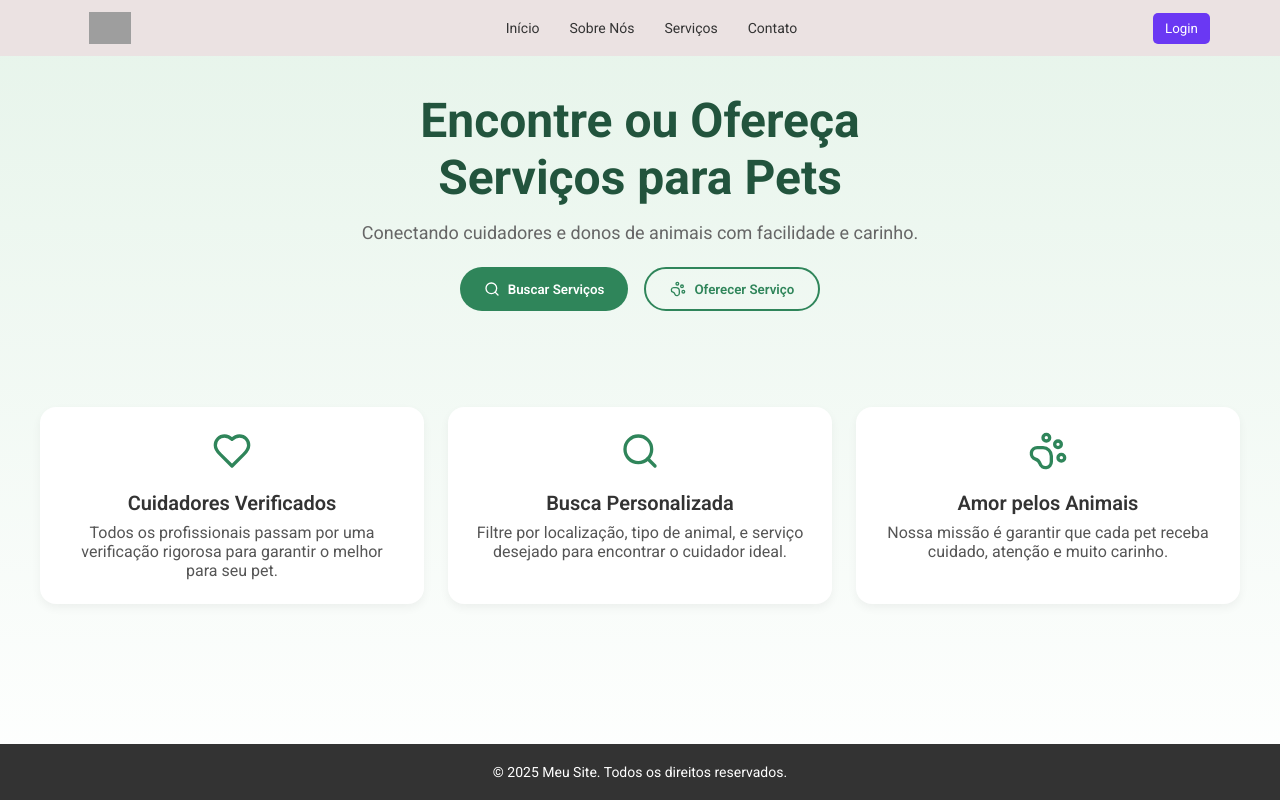
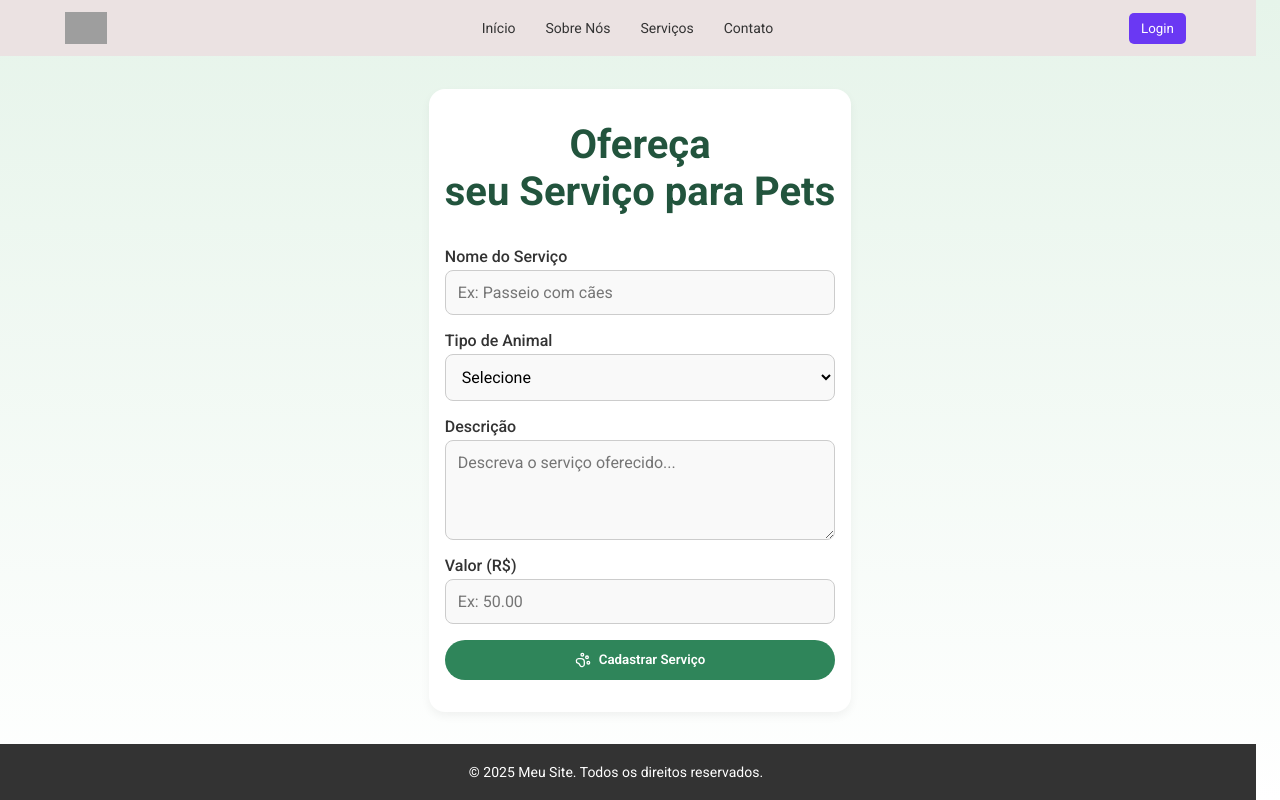
Before and after one commit to murilotoniol/Deneb-FrontEnd, a React (Vite) app: page / in a window 1280 px wide. Built offline with nearby package versions, Linux system fonts and the light colour scheme; grey boxes are pictures that could not be loaded.

Commit message:
Criado a tela de Oferta de Serviços

```diff
--- a/src/App.jsx
+++ b/src/App.jsx
@@ -7,6 +7,7 @@ import Header from './components/Header/Header';
 import Footer from './components/Footer/Footer';
 import Cadastro from './pages/cadastro/Cadastro';
 import Home from './pages/Home/Home';
+import OfertaServiço from './pages/OfertaServiço/OfertaServiço'
 
 function App() {
   return(
@@ -15,8 +16,9 @@ function App() {
         <Login/>
         <Footer />
         <Cadastro/>
+        <Home/>
         */}
-        <Home/>
+        <OfertaServiço/>
 
     </div>
   )
--- /dev/null
+++ b/src/pages/OfertaServiço/OfertaServiço.css
@@ -0,0 +1,81 @@
+.register-main {
+    background: linear-gradient(to bottom, #e6f4ea, #ffffff);
+    min-height: 100vh;
+    padding: 1.5rem;
+  }
+
+  .register-container {
+    max-width: 600px;
+    margin: 0 auto;
+    padding: 2rem 1rem;
+    background-color: #ffffff;
+    border-radius: 1rem;
+    box-shadow: 0 4px 10px rgba(0, 0, 0, 0.05);
+  }
+
+  .register-title {
+    text-align: center;
+    font-size: 2.5rem;
+    font-weight: bold;
+    color: #22543d;
+    margin-bottom: 2rem;
+  }
+
+  .register-line-1,
+  .register-line-2 {
+    display: block;
+  }
+
+  .register-form {
+    display: flex;
+    flex-direction: column;
+    gap: 1rem;
+  }
+
+  .register-form label {
+    display: flex;
+    flex-direction: column;
+    font-weight: 500;
+    color: #333;
+    gap: 0.25rem;
+  }
+
+  .register-form input,
+  .register-form textarea,
+  .register-form select {
+    padding: 0.75rem;
+    border: 1px solid #ccc;
+    border-radius: 0.5rem;
+    font-size: 1rem;
+    font-family: inherit;
+    background-color: #f9f9f9;
+  }
+
+  .register-form textarea {
+    resize: vertical;
+    min-height: 100px;
+  }
+
+  .btn-primary {
+    background-color: #2f855a;
+    color: white;
+    padding: 0.75rem 1.5rem;
+    border: none;
+    border-radius: 9999px;
+    font-weight: 600;
+    display: flex;
+    align-items: center;
+    justify-content: center;
+    gap: 0.5rem;
+    transition: background-color 0.3s ease;
+    cursor: pointer;
+  }
+
+  .btn-primary:hover {
+    background-color: #276749;
+  }
+
+  .icon {
+    width: 1rem;
+    height: 1rem;
+  }
--- /dev/null
+++ b/src/pages/OfertaServiço/OfertaServiço.jsx
@@ -0,0 +1,58 @@
+import React from "react";
+import { PawPrint } from "lucide-react";
+import { motion } from "framer-motion";
+import "./OfertaServiço.css";
+import Header from "../../components/Header/Header";
+import Footer from "../../components/Footer/Footer";
+
+export default function OfertaServiço() {
+  return (
+    <main className="register-main">
+      <Header />
+      <section className="register-container">
+        <motion.h1
+          className="register-title"
+          initial={{ opacity: 0, y: -20 }}
+          animate={{ opacity: 1, y: 0 }}
+          transition={{ duration: 0.6 }}
+        >
+          <span className="register-line-1">Ofereça</span>
+          <span className="register-line-2">seu Serviço para Pets</span>
+        </motion.h1>
+
+        <form className="register-form">
+          <label>
+            Nome do Serviço
+            <input type="text" placeholder="Ex: Passeio com cães" required />
+          </label>
+
+          <label>
+            Tipo de Animal
+            <select required>
+              <option value="">Selecione</option>
+              <option value="cachorro">Cachorro</option>
+              <option value="gato">Gato</option>
+              <option value="outros">Outros</option>
+            </select>
+          </label>
+
+          <label>
+            Descrição
+            <textarea placeholder="Descreva o serviço oferecido..." required />
+          </label>
+
+          <label>
+            Valor (R$)
+            <input type="number" step="0.01" placeholder="Ex: 50.00" required />
+          </label>
+
+          <button type="submit" className="btn-primary">
+            <PawPrint className="icon" />
+            Cadastrar Serviço
+          </button>
+        </form>
+      </section>
+      <Footer />
+    </main>
+  );
+}
```
